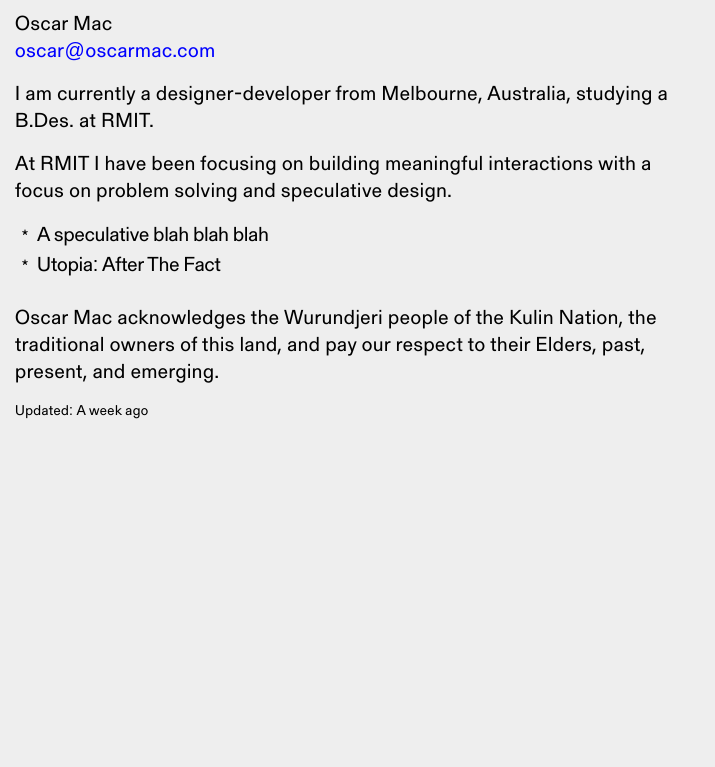
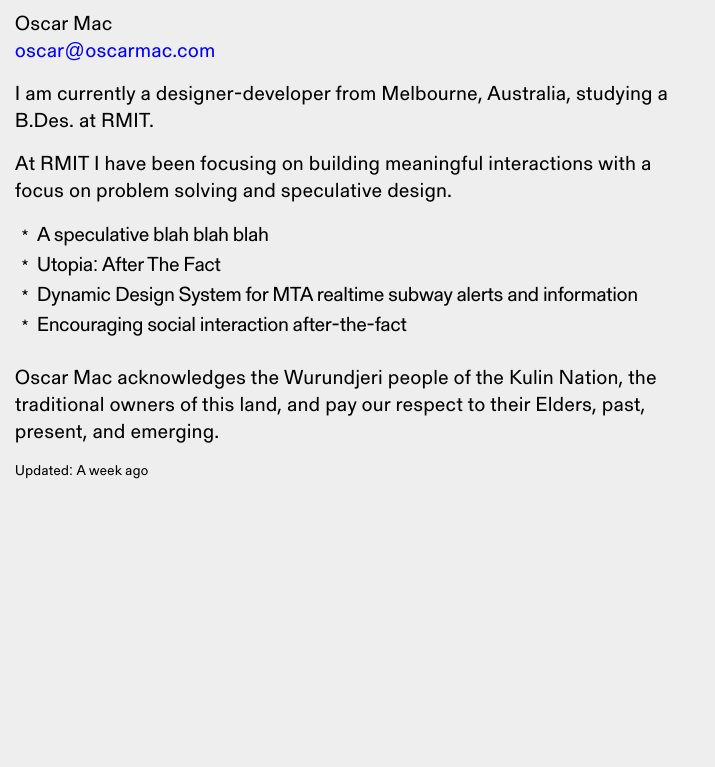
Before and after one commit to oscar-mac/oscarmac.com-update, a plain HTML site: page index.html in a window 1280 px wide. Shown: the whole page, without its empty margins (0-715 px from the left). Drawn offline with nearby package versions, Linux system fonts and the light colour scheme.

Commit message:
Update index.html

```diff
--- a/index.html
+++ b/index.html
@@ -33,6 +33,12 @@
       <li>
         <div class="li-item" data-img="thumb-02-01.png">Utopia: After The Fact</div>
       </li>
+      <li>
+        <div class="li-item" data-img="thumb-03-01.png">Dynamic Design System for MTA realtime subway alerts and information</div>
+      </li>
+        <li>
+        <div class="li-item" data-img="thumb-04-01.png">Encouraging social interaction after-the-fact</div>
+      </li>
     </ul>
 
     <div id="image-container">
```
